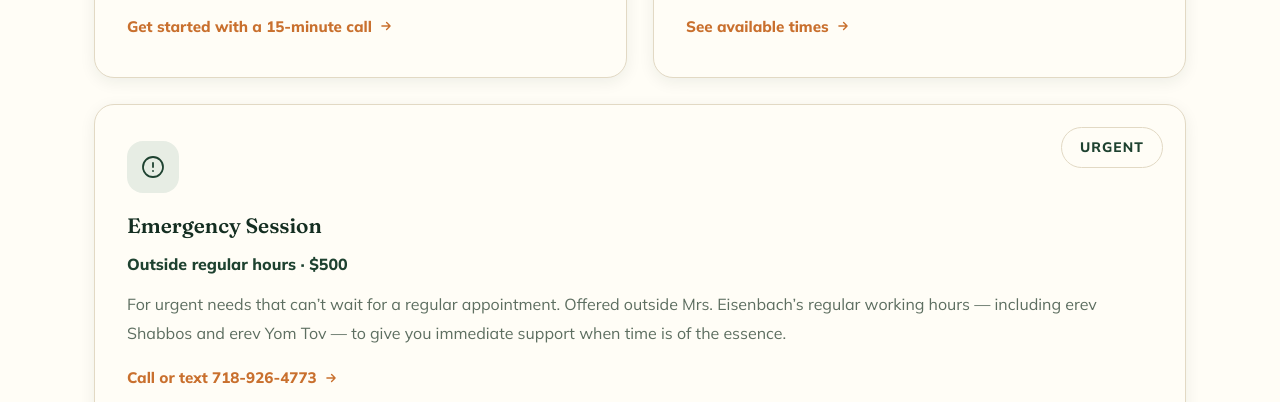
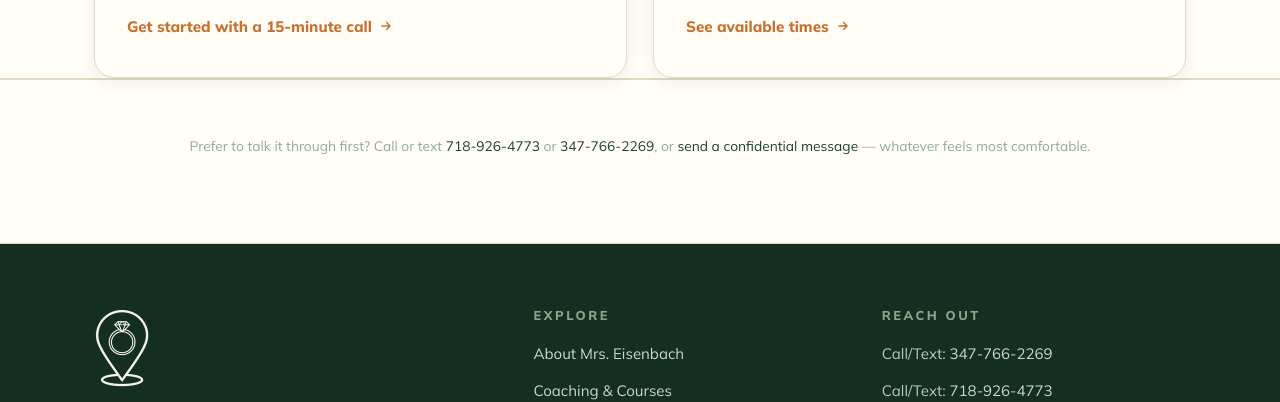
Before and after one commit to jgffyjbv/yancheinu, a website: page book.html in a window 1280 px wide. Shown: the part 2117-2519 px from the top of the page. Drawn offline with Linux system fonts and the light colour scheme; a web font is replaced by a local one.

Commit message:
Book: take off the Emergency Session card, at her request
Her request (support ticket BH-261116-22ZVC, Nov 15 2026): "Sorry I decided
to take off the emergency booking". Removes the card added in 07a6400, its
CSS (wide card, urgent badge), the script's data-direct skip, the chat fact
and the CLAUDE.md note. The note that her package prices live in /admin stays.
The card was last on the page and none of its text repeats later, so her
saved /admin wording and prices are untouched.

Co-Authored-By: Claude Opus 5.5 <noreply@anthropic.com>

```diff
--- a/assets/site.css
+++ b/assets/site.css
@@ -393,8 +393,7 @@ strong{color:var(--ink);font-weight:800}
 .booking-choice:hover{border-color:var(--sage);color:inherit}
 .booking-choice.is-active{border-color:var(--forest);box-shadow:var(--shadow);transform:translateY(-5px)}
 .booking-choice__meta{font-weight:800;color:var(--forest);font-size:.95rem;margin-bottom:12px}
-.booking-choice--wide{grid-column:1/-1}
-.badge--free,.badge--urgent{
+.badge--free{
   position:absolute;top:22px;right:22px;
   background:var(--autumn);border-color:var(--autumn);color:#FBF8EF;
   letter-spacing:.08em;text-transform:uppercase;font-size:.72rem;padding:6px 14px;
--- a/book.html
+++ b/book.html
@@ -193,23 +193,6 @@
         </span>
       </a>
 
-      <!-- Emergency session (her request Nov 15 2026). It is outside her regular hours, so it does NOT open the calendar:
-           data-direct makes the script below leave the click alone, and the card is a plain phone link.
-           Keep this card LAST — her saved /admin edits are matched by text and by order on the page. -->
-      <a class="card booking-choice booking-choice--wide" data-direct data-label="Emergency Session"
-         href="tel:+17189264773">
-        <span class="badge badge--urgent">Urgent</span>
-        <div class="card__icon" aria-hidden="true">
-          <svg viewBox="0 0 24 24" fill="none" stroke="currentColor" stroke-width="1.8" stroke-linecap="round" stroke-linejoin="round"><path d="M12 22c5.523 0 10-4.477 10-10S17.523 2 12 2 2 6.477 2 12s4.477 10 10 10z"/><path d="M12 8v4"/><path d="M12 16h.01"/></svg>
-        </div>
-        <h3>Emergency Session</h3>
-        <p class="booking-choice__meta">Outside regular hours &middot; $500</p>
-        <p>For urgent needs that can&rsquo;t wait for a regular appointment. Offered outside Mrs. Eisenbach&rsquo;s regular working hours &mdash; including erev Shabbos and erev Yom Tov &mdash; to give you immediate support when time is of the essence.</p>
-        <span class="more">Call or text 718-926-4773
-          <svg width="14" height="14" viewBox="0 0 24 24" fill="none" stroke="currentColor" stroke-width="2.4" stroke-linecap="round" stroke-linejoin="round" aria-hidden="true"><path d="M5 12h14M13 6l6 6-6 6"/></svg>
-        </span>
-      </a>
-
     </div>
   </div>
 </section>
@@ -304,7 +287,7 @@
 
   choices.addEventListener('click', function(e){
     var card = e.target.closest ? e.target.closest('.booking-choice') : null;
-    if (!card || card.hasAttribute('data-direct')) return;   // e.g. the Emergency Session: a plain phone link
+    if (!card) return;
     e.preventDefault();
     open(card);
   });
--- a/worker/chat.js
+++ b/worker/chat.js
@@ -23,7 +23,6 @@ WHAT YOU KNOW:
 - A 3-month package for families going through shidduchim, described on the 3-Month Package page (yancheinu.com/shidduch-package): a private intake conversation, clear guidance on the process, support with the resume, references and communication with shadchanim, practical advice on suggestions, research and decisions, chizuk for the parents, regular check-in calls or messages, and a review at the end. The website gives no price for it; for details, people reach out by message, call or email, or book on the Book a Session page.
 - Sessions are held in person, over Zoom, or by phone — in that order. In Boro Park, or from anywhere in the world.
 - Booking: a free 15-minute intake meeting, or a full one-hour 1:1 session. The Book a Session page also has: the 3-month family shidduch package, a monthly coaching package for singles, a 3-month coaching package for divorcees, and a 15-minute call for existing clients. All are booked on the Book a Session page.
-- Emergency session: for urgent needs that can't wait for a regular appointment, offered outside regular working hours, including erev Shabbos and erev Yom Tov. It is not booked on the calendar: people call or text 718-926-4773.
 - There are free guides on the Free Guides page (yancheinu.com/guides), each readable there and downloadable as a PDF: for parents, "How to Support Your Child's Shidduch Journey Without Taking Over"; for singles, "3 Ways to Stay Calm Before a Meeting".
 - Contact: yancheinucoaching@gmail.com, or call or text 347-766-2269 or 718-926-4773.
 - Everything is completely confidential.
```
Also changed, not shown: CLAUDE.md (+0 -5 lines).
